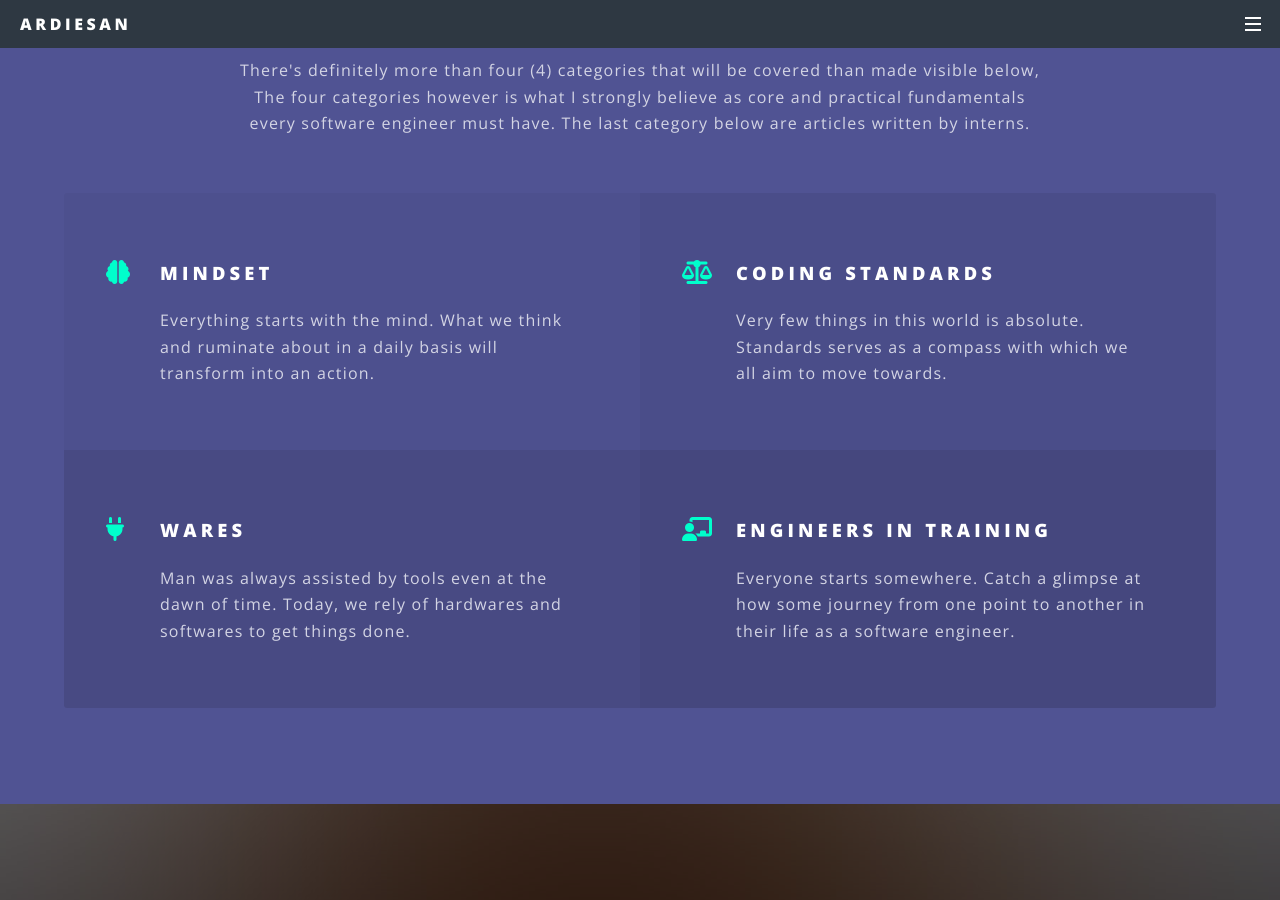
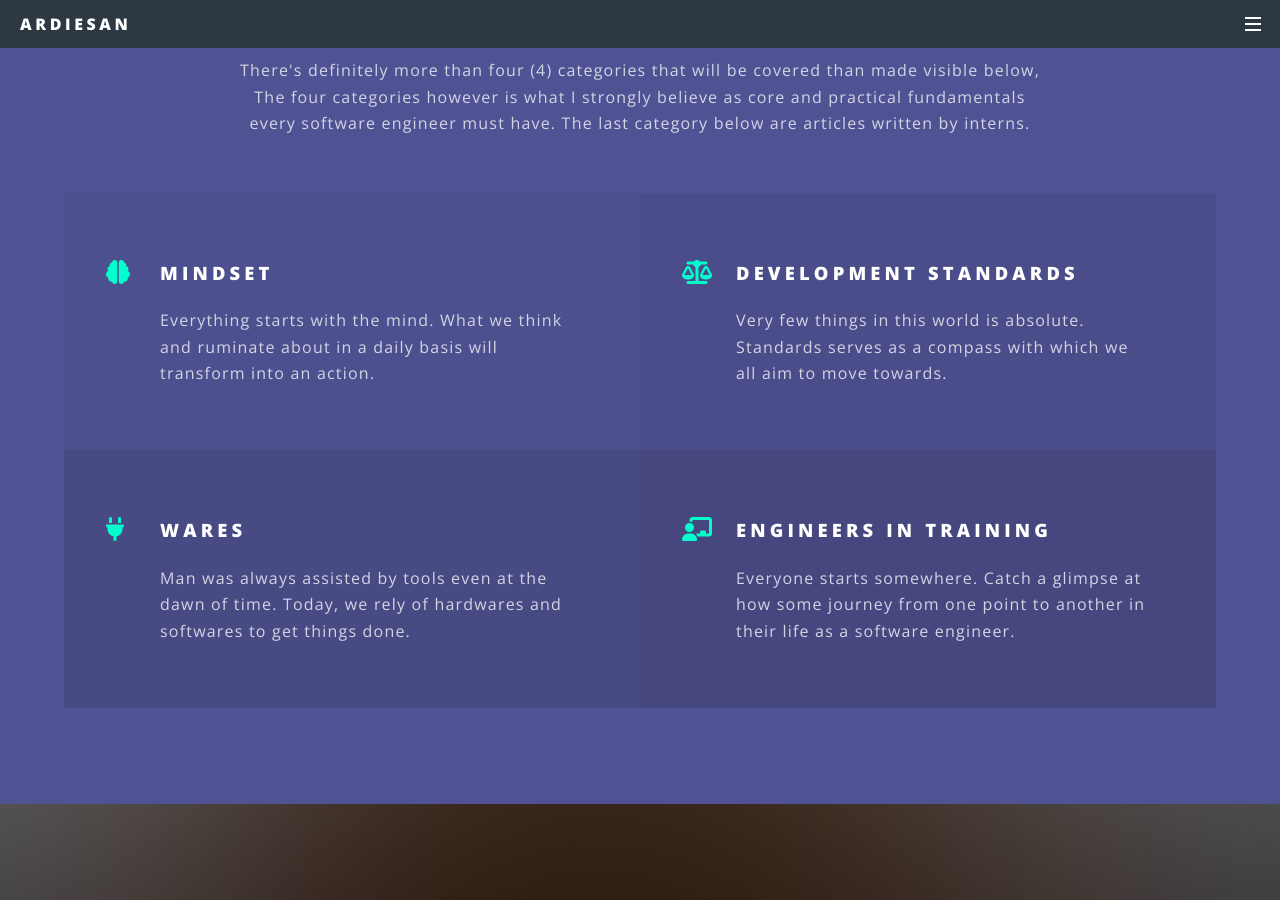
Before and after one commit to ardiesan/ardiesan.github.io, a Jekyll site: the page built from index.html, in a window 1280 px wide and 900 px high, scrolled down 1544 px. Built offline with Jekyll 4.4.1, drawn with Linux system fonts in a browser that asks for light colours.

Commit message:
Adjusted category highligh heading

```diff
--- a/index.html
+++ b/index.html
@@ -73,7 +73,7 @@ layout: landing
 									<p>Everything starts with the mind. What we think and ruminate about in a daily basis will transform into an action.</p>
 								</li>
 								<li class="icon fa-scale-balanced">
-									<h3>Coding Standards</h3>
+									<h3>Development Standards</h3>
 									<p>Very few things in this world is absolute. Standards serves as a compass with which we all aim to move towards.</p>
 								</li>
 								<li class="icon fa-plug">
```
